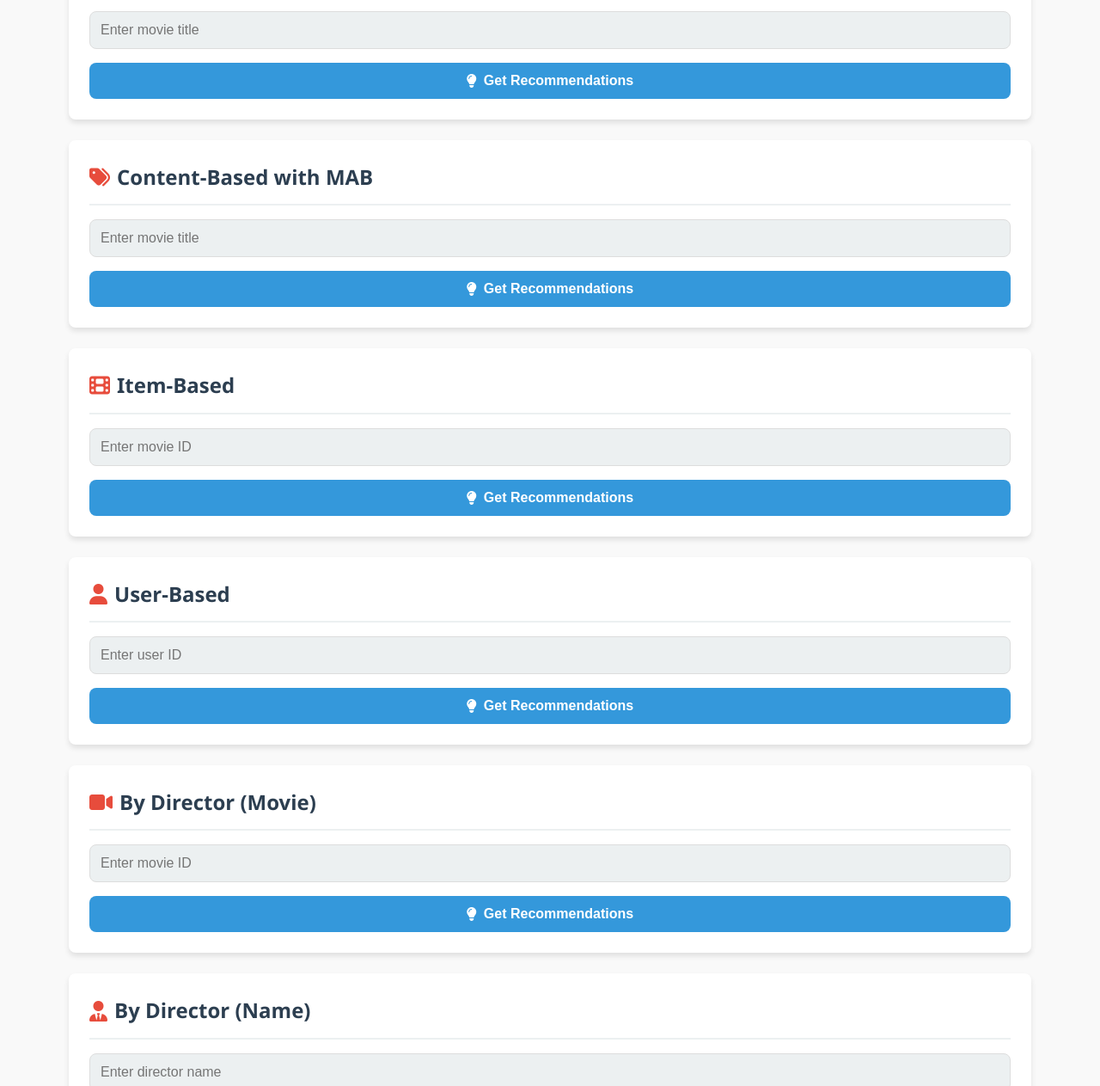
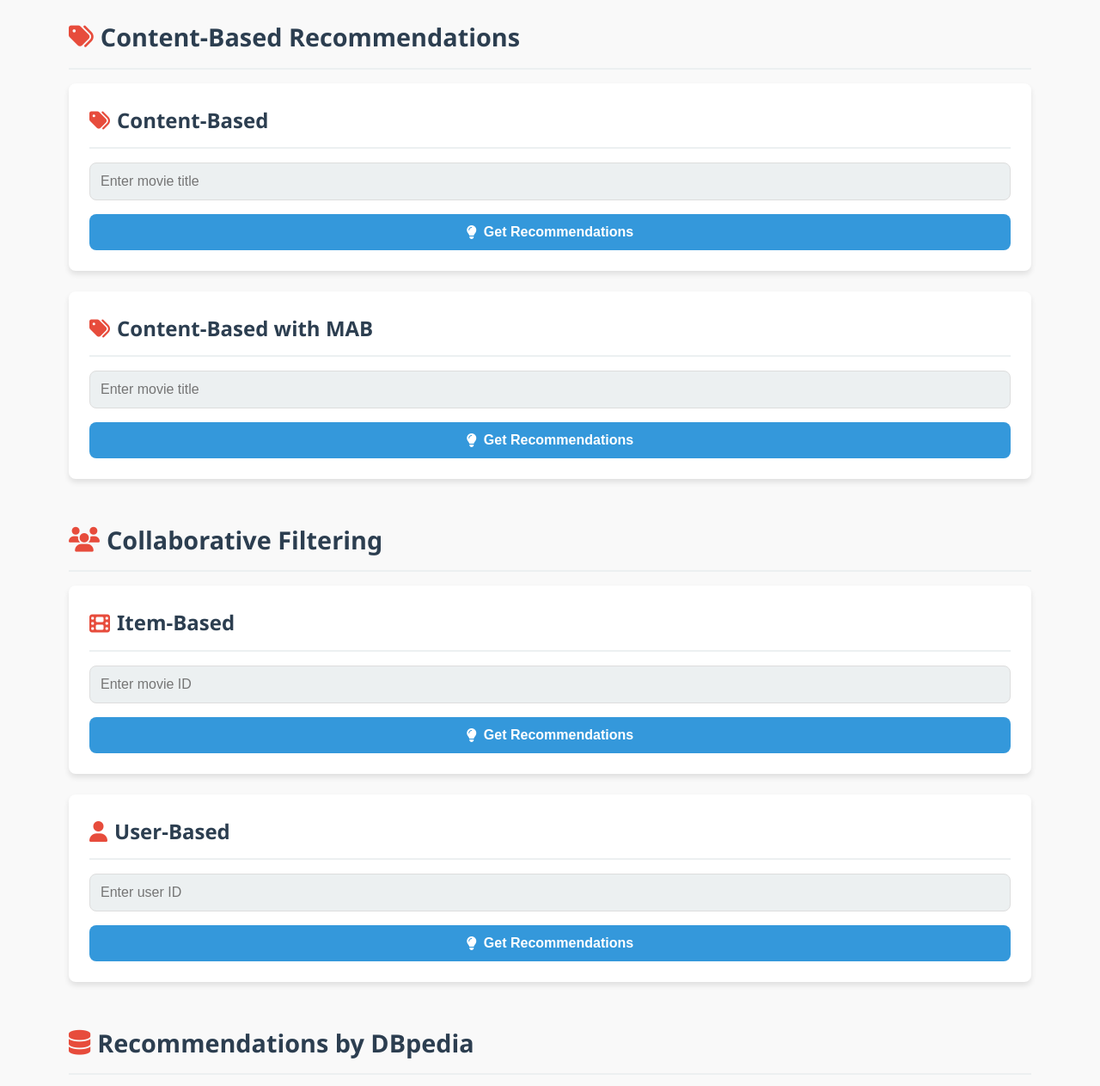
Before and after one commit to fabriziovit/Recomender-System-IW-2025, a plain HTML site: page index.html in a window 1280 px wide. Shown: the part 790-2053 px from the top of the page at 86% size. Drawn offline with Linux system fonts and the light colour scheme.

Commit message:
Added categories for recommandations

```diff
--- a/index.html
+++ b/index.html
@@ -151,6 +151,28 @@
         color: var(--secondary-color);
       }
 
+      /* Category titles styling */
+      .category-title {
+        text-align: center;
+        margin: 2rem 0 1rem 0;
+        font-size: 1.8rem;
+        color: var(--primary-color);
+        position: relative;
+        font-weight: 600;
+      }
+
+      .category-title::after {
+        content: '';
+        display: block;
+        width: 100px;
+        height: 3px;
+        margin: 0.5rem auto;
+      }
+
+      .category-container {
+        margin-bottom: 3rem;
+      }
+
       .input-group {
         margin-bottom: 1rem;
       }
@@ -652,6 +674,11 @@
         <p>Discover your next favorite movie</p>
       </div>
 
+      <!-- Search and Details Category -->
+      <div class="category-container">
+        <h2 class="category-title">
+          <i class="fas fa-search"></i> Movie Search & Information
+        </h2>
         <div class="sections-container">
           <div class="section">
             <h2><i class="fas fa-search"></i> Search Movie</h2>
@@ -684,7 +711,15 @@
             </div>
             <div id="movieDetails" class="results"></div>
           </div>
-
+        </div>
+      </div>
+
+      <!-- Content-Based Recommendations Category -->
+      <div class="category-container">
+        <h2 class="category-title">
+          <i class="fas fa-tags"></i> Content-Based Recommendations
+        </h2>
+        <div class="sections-container">
           <div class="section">
             <h2><i class="fas fa-tags"></i> Content-Based</h2>
             <div class="input-group">
@@ -720,7 +755,15 @@
             </div>
             <div id="contentMabResults" class="results"></div>
           </div>
-
+        </div>
+      </div>
+
+      <!-- Collaborative Filtering Category -->
+      <div class="category-container">
+        <h2 class="category-title">
+          <i class="fas fa-users"></i> Collaborative Filtering
+        </h2>
+        <div class="sections-container">
           <div class="section">
             <h2><i class="fas fa-film"></i> Item-Based</h2>
             <div class="input-group">
@@ -748,7 +791,15 @@
             </div>
             <div id="userResults" class="results"></div>
           </div>
-
+        </div>
+      </div>
+
+      <!-- DBpedia Recommendations Category -->
+      <div class="category-container">
+        <h2 class="category-title">
+          <i class="fas fa-database"></i> Recommendations by DBpedia
+        </h2>
+        <div class="sections-container">
           <div class="section">
             <h2><i class="fas fa-video"></i> By Director (Movie)</h2>
             <div class="input-group">
@@ -783,6 +834,7 @@
               <i class="fas fa-spinner"></i>
             </div>
             <div id="directorNameResults" class="results"></div>
+          </div>
         </div>
       </div>
 
```
Also changed, not shown: 1 other file. Lines whose indentation alone changed are shown as unchanged.
